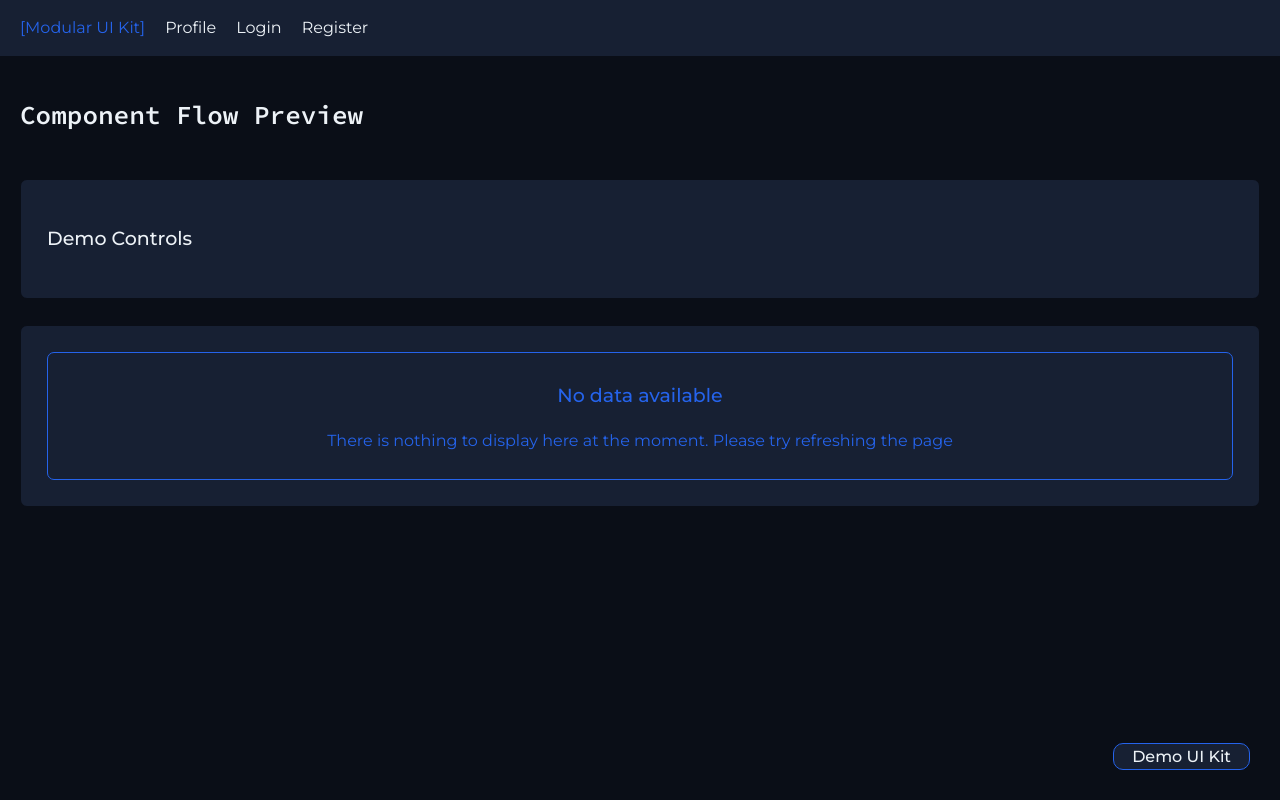
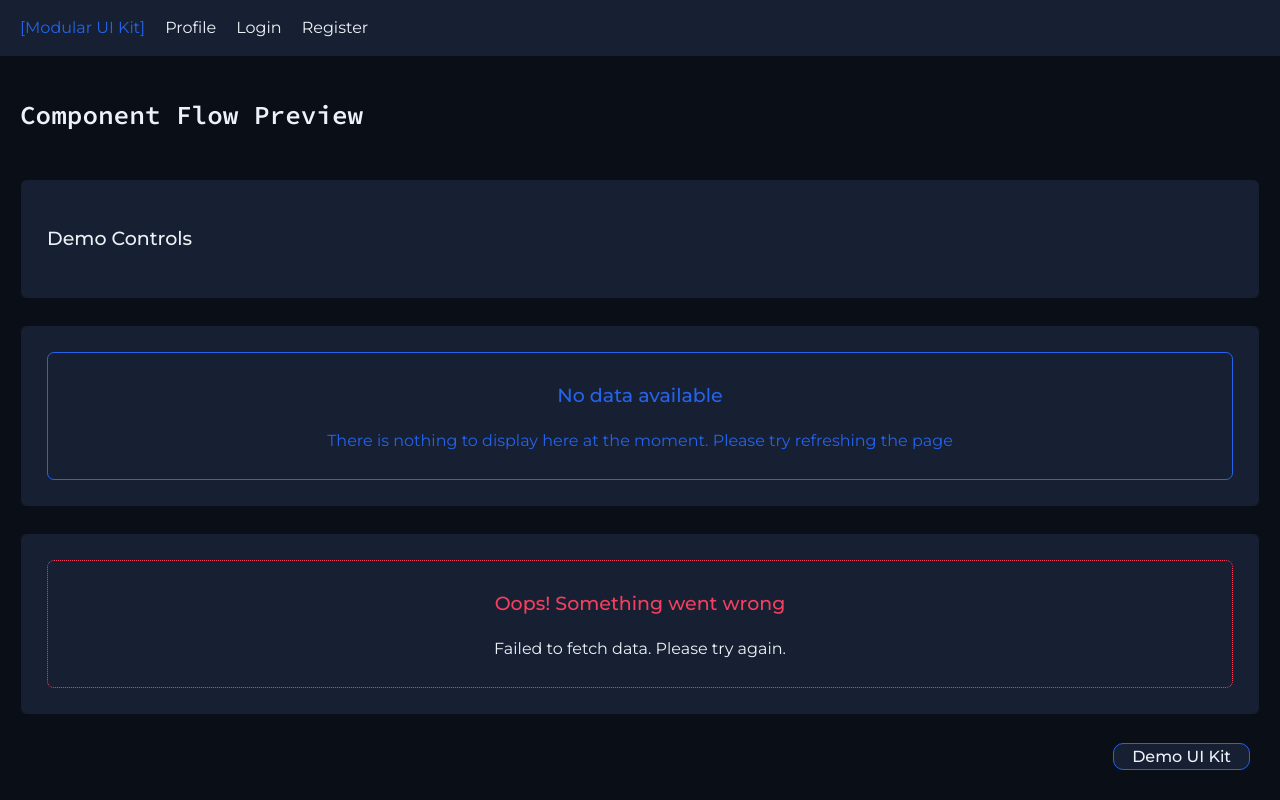
Before and after one commit to eugenia-vitinschii/modular-ui-kit-react, a React (Vite) app: page /demo/ui/flow in a window 1280 px wide. Shown: the top 800 px of the page. Built offline with nearby package versions, Linux system fonts and the light colour scheme.

Commit message:
feat(MukErrorState): create demo view

```diff
--- a/src/demo/pages/feedback/ComponentFlowView.tsx
+++ b/src/demo/pages/feedback/ComponentFlowView.tsx
@@ -1,6 +1,7 @@
 import { MukText } from "../../../lib";
 
 import { MukEmptyState } from "../../../lib/components/feedback/MukEmptyState";
+import { MukErrorSate } from "../../../lib/components/feedback/MukErrorState";
 
 function ComponentFlowView(){
    return(
@@ -19,6 +20,9 @@ function ComponentFlowView(){
                         variant='primary'
                      />
                   </div>
+                  <div className="muk-section">
+                     <MukErrorSate/>
+                  </div>
                </div>
             </div>
          </div>
```
